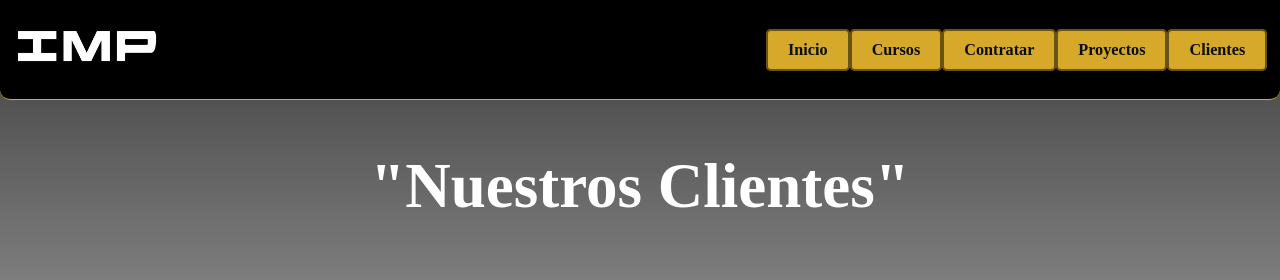
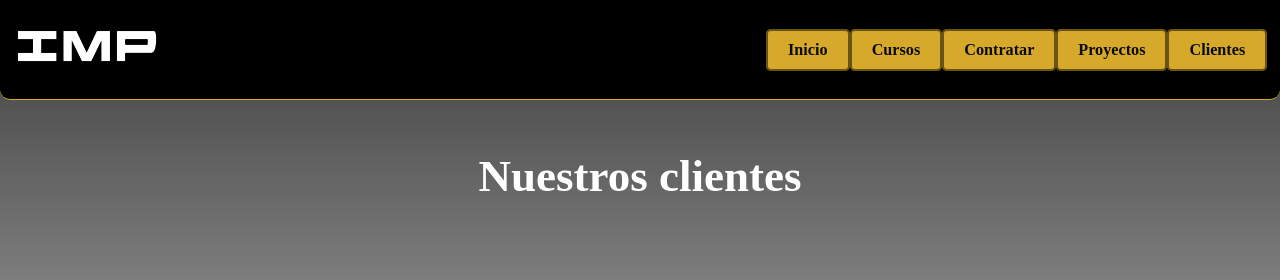
Before and after one commit to Liyigamy/IMP, a website: page paginas/caracteristicas.html in a window 1280 px wide. Shown: the top 280 px of the page. Drawn offline with Linux system fonts and the light colour scheme.

Commit message:
Correccion de titulos

```diff
--- a/paginas/caracteristicas.html
+++ b/paginas/caracteristicas.html
@@ -27,7 +27,7 @@
             </div>
         </header>
     <section id="caracter">
-        <h1>"Nuestros Clientes"</h1>
+        <h2>Nuestros clientes</h2>
         <div class="caracteristicas">
             <div class="grilla1">
                 <h3>Cliente</h3>
--- a/scss/index.scss
+++ b/scss/index.scss
@@ -11,7 +11,7 @@ h1{
     cursor: default;
 }
 h2{
-    font-size: 2.7em;
+    font-size: 2.5em;
     color: white;
     cursor: default;
 }
```
Also changed, not shown: estilos/main.css.
